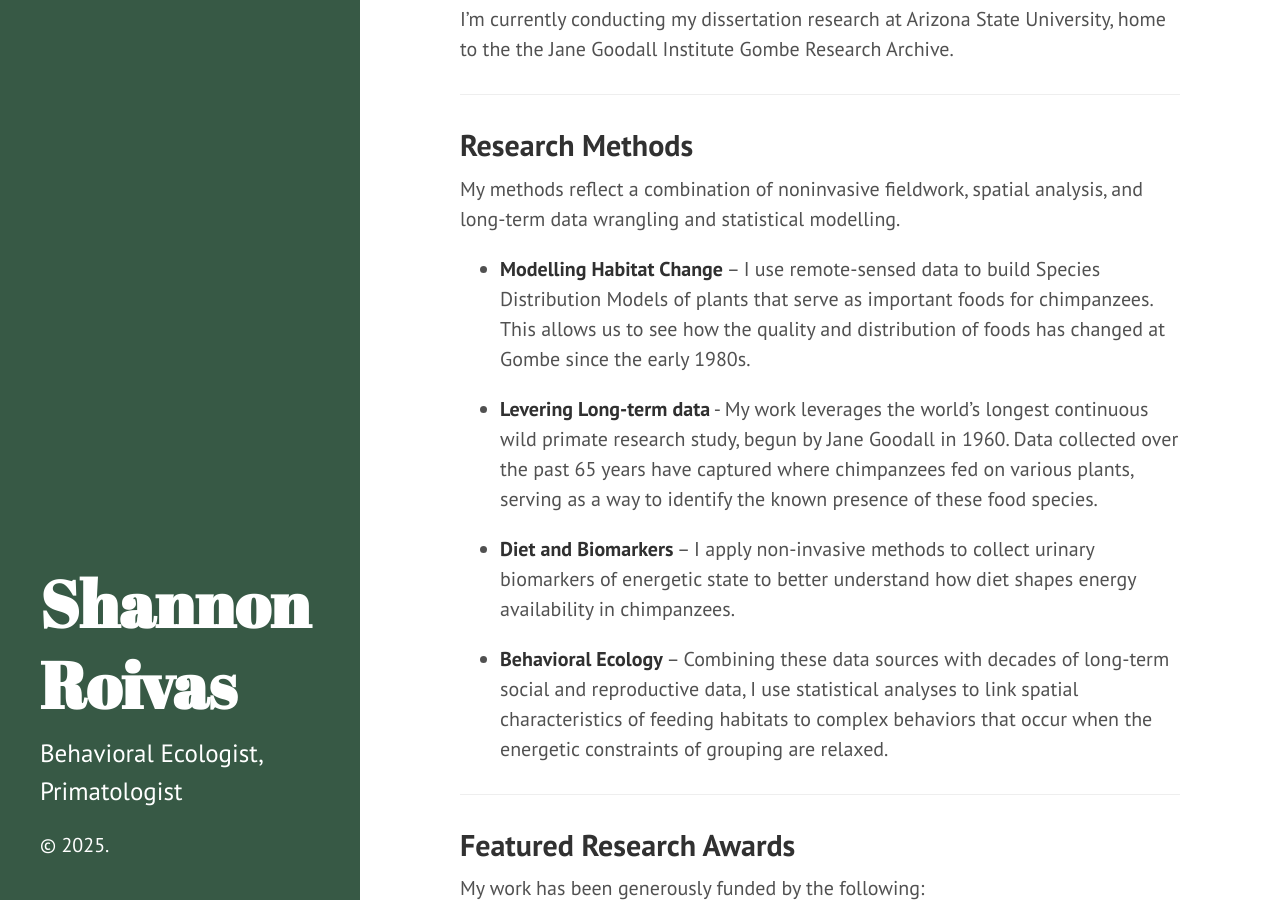
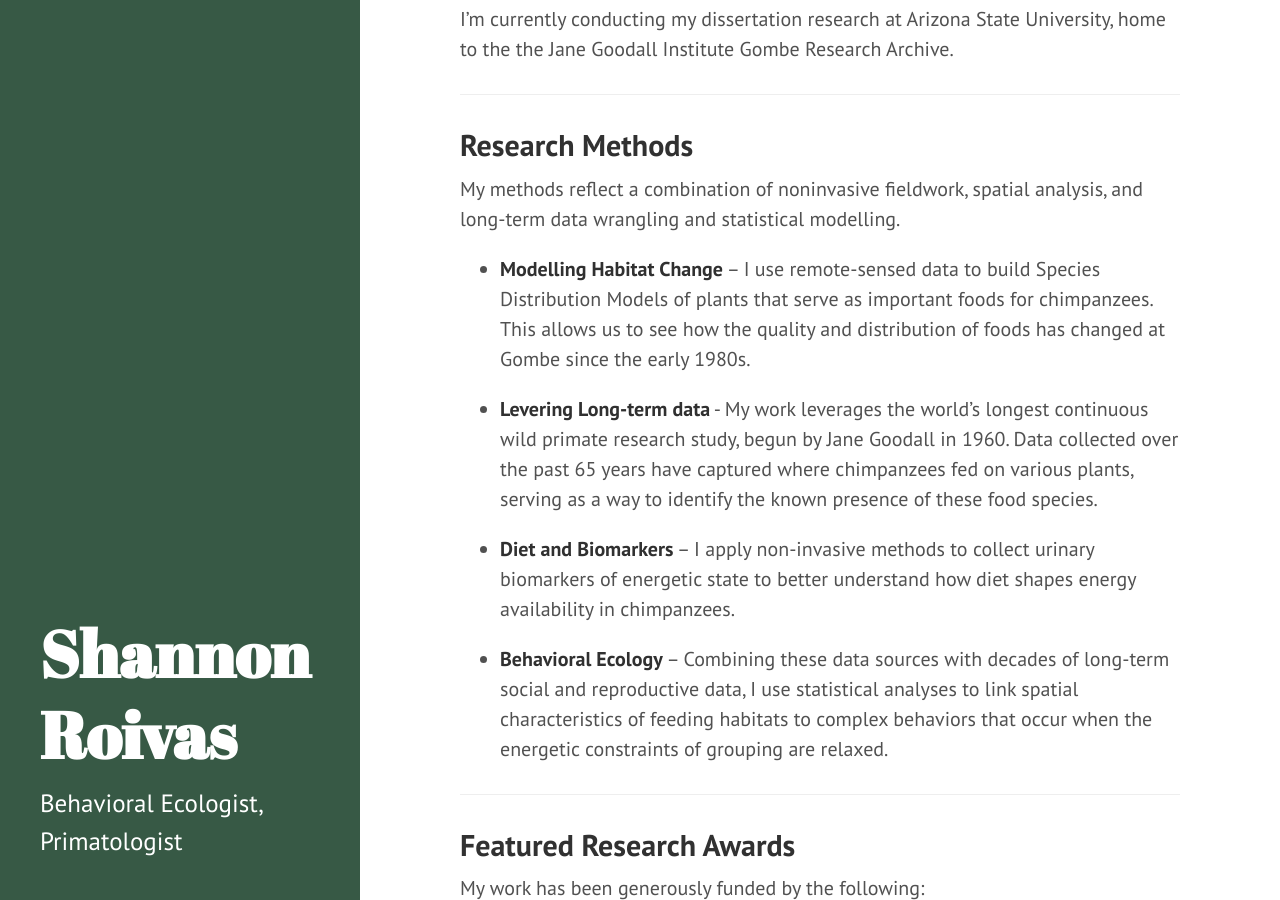
Before and after one commit to shannonroivas/shannonroivas.github.io, a Jekyll site: the page built from index.md, in a window 1280 px wide and 900 px high, scrolled down 316 px. Built offline with Jekyll 4.4.1, drawn with Linux system fonts in a browser that asks for light colours.

Commit message:
Update sidebar.html

```diff
--- a/_includes/sidebar.html
+++ b/_includes/sidebar.html
@@ -30,6 +30,6 @@
       <!--<a class="sidebar-nav-item" href="{{ site.github.repo }}/archive/v{{ site.version }}.zip">CV</a> -->
     </nav>
 
-    <p>&copy; {{ site.time | date: '%Y' }}.</p>
+    <!--  <p>&copy; {{ site.time | date: '%Y' }}.</p> -->
   </div>
 </div>
```
